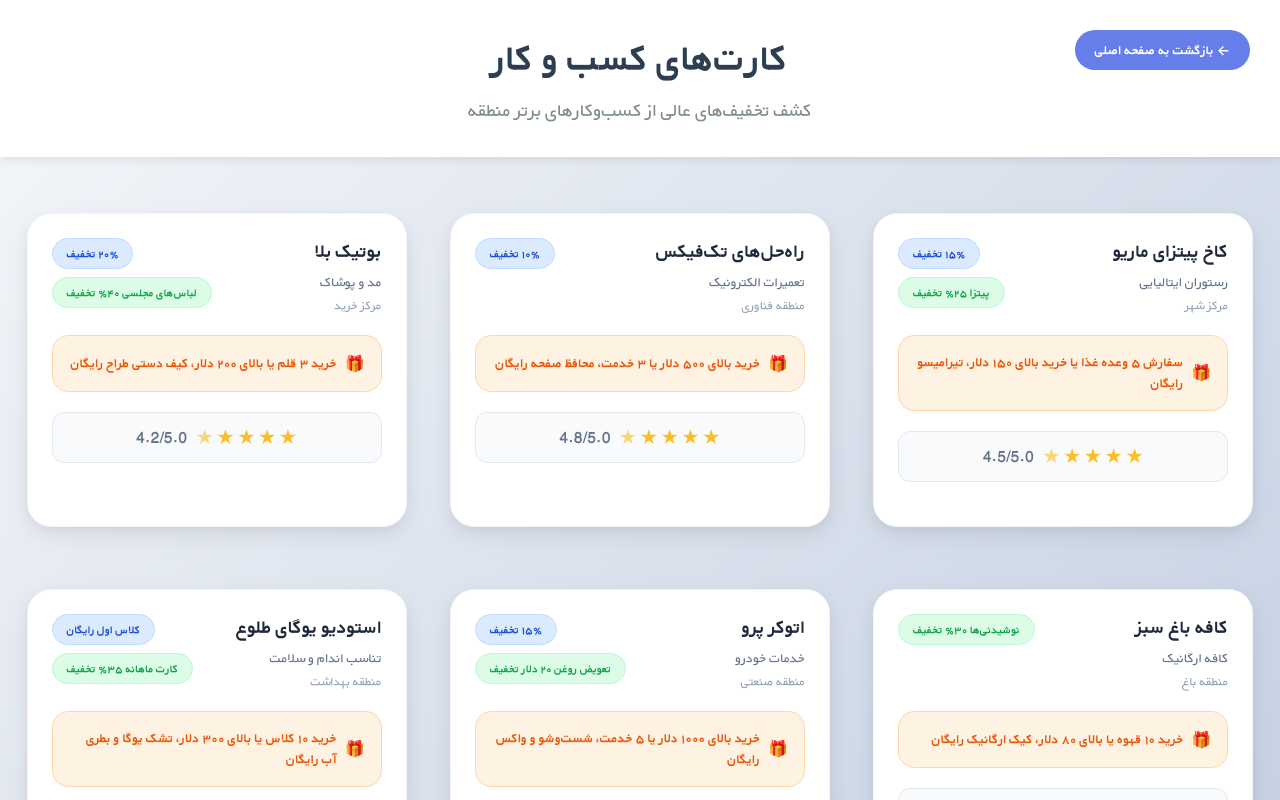
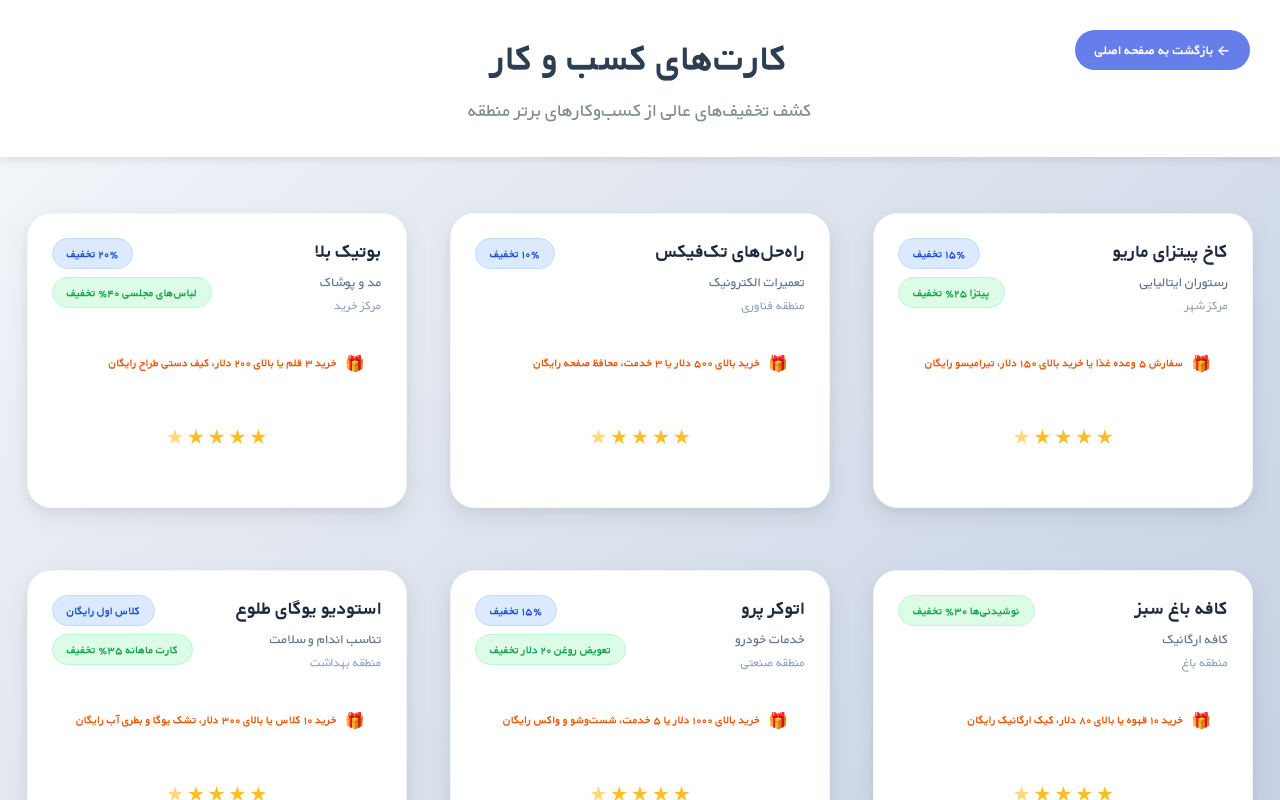
Before and after one commit to rajabpour4097/faydo-portfolios, a React (Create React App) app: page /business-cards in a window 1280 px wide. Shown: the top 800 px of the page. Built offline with nearby package versions, Linux system fonts and the light colour scheme.

Commit message:
change elite and star background

```diff
--- a/src/components/BusinessCard.css
+++ b/src/components/BusinessCard.css
@@ -90,11 +90,11 @@
 
 /* Conditional Offer */
 .conditional-offer {
-  background: #fef3e2;
+  background: #ffff;
   border-radius: 16px;
   padding: 16px;
   margin-bottom: 20px;
-  border: 1px solid #fed7aa;
+  border: 1px solid #ffff;
   display: flex;
   align-items: center;
   gap: 8px;
@@ -107,7 +107,7 @@
 
 .offer-text {
   color: #ea580c;
-  font-size: 14px;
+  font-size: 12px;
   line-height: 1.5;
   font-weight: 600;
   text-align: right;
@@ -327,9 +327,9 @@
   gap: 8px;
   margin: 20px 0;
   padding: 12px;
-  background: #f8fafc;
+  background: #ffff;
   border-radius: 12px;
-  border: 1px solid #e2e8f0;
+  border: 1px solid #ffff;
 }
 
 .stars-new {
@@ -364,11 +364,11 @@
 
 /* Conditional Offer */
 .conditional-offer {
-  background: #fef3e2;
+  background: #ffff;
   border-radius: 16px;
   padding: 16px;
   margin-bottom: 20px;
-  border: 1px solid #fed7aa;
+  border: 1px solid #ffff;
   text-align: center;
   display: flex;
   align-items: center;
@@ -381,8 +381,8 @@
 }
 
 .conditional-offer p {
-  color: #ea580c;
-  font-size: 14px;
+  color: #f7f9f7;
+  font-size: 8px;
   line-height: 1.6;
   margin: 0;
   font-weight: 600;
--- a/src/components/BusinessCard.tsx
+++ b/src/components/BusinessCard.tsx
@@ -97,7 +97,6 @@ const BusinessCard: React.FC<BusinessCardProps> = ({
 
       {/* Rating Section */}
       <div className="rating-section">
-        <span className="rating-value-new">{rating}/5.0</span>
         <div className="stars-new">
           {renderStars(rating)}
         </div>
```
